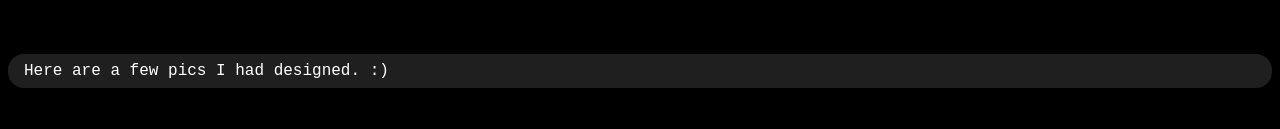
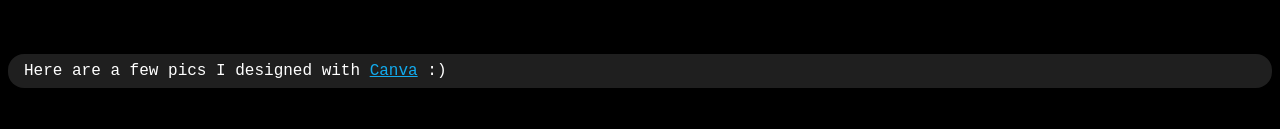
Before and after one commit to frinamew/frinamew.github.io, a plain HTML site: page portfolio.html in a window 1280 px wide. Shown: the part 192-321 px from the top of the page. Drawn offline with Linux system fonts and the light colour scheme.

Commit message:
Update portfolio.html

```diff
--- a/portfolio.html
+++ b/portfolio.html
@@ -124,7 +124,7 @@ text-decoration: none;
 
   <br>
 
-    <p style="font-size: 16px"  class="codeText">Here are a few pics I had designed. :)</p>
+    <p style="font-size: 16px"  class="codeText">Here are a few pics I designed with <a href="https://www.canva.com/">Canva</a> :)</p>
 
   <div style="padding: 8px">
 
```
